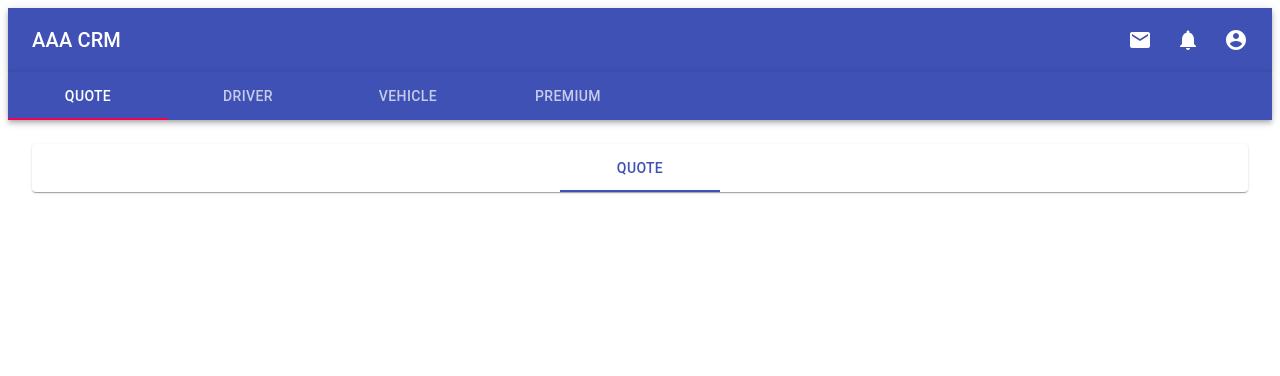
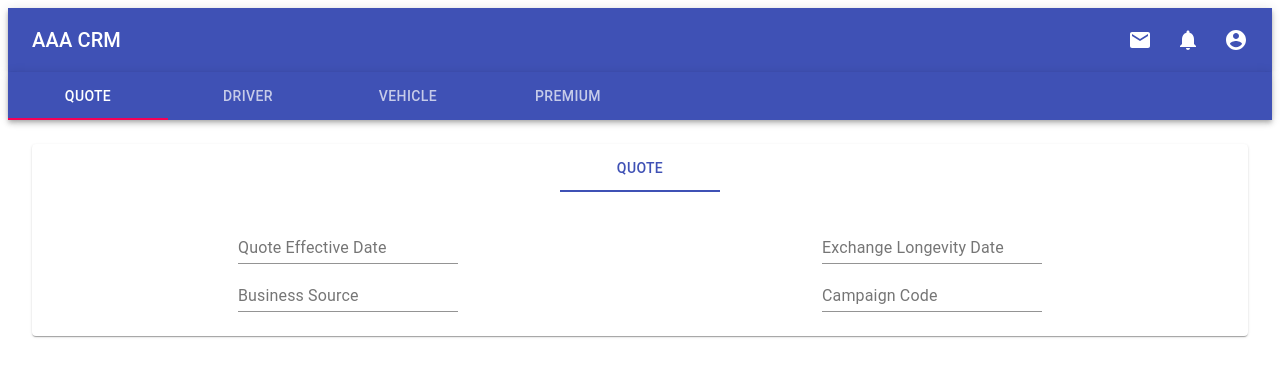
Before and after one commit to SammRosenthal/crm-test, a React (Create React App) app: page / in a window 1280 px wide. Shown: the top 376 px of the page. Built offline with nearby package versions, Linux system fonts and the light colour scheme.

Commit message:
started building the form for screens

```diff
--- a/src/components/auto/quote/quote/quote.js
+++ b/src/components/auto/quote/quote/quote.js
@@ -0,0 +1,28 @@
+import React from 'react';
+import Grid from '@material-ui/core/Grid';
+import TextField from '@material-ui/core/TextField';
+
+export default function Quote() {
+    return (
+        <>
+            <Grid
+            container
+            direction="row"
+            justify="space-around"
+            alignItems="center"
+            >
+                <TextField id="standard-basic" label="Quote Effective Date" />
+                <TextField id="standard-basic" label="Exchange Longevity Date" />
+            </Grid>
+            <Grid
+            container
+            direction="row"
+            justify="space-around"
+            alignItems="center"
+            >
+                <TextField id="standard-basic" label="Business Source" />
+                <TextField id="standard-basic" label="Campaign Code" />
+            </Grid>
+        </>
+    )
+}
--- a/src/components/auto/quote/quote/quoteTabs.js
+++ b/src/components/auto/quote/quote/quoteTabs.js
@@ -1,8 +1,38 @@
 import React from "react";
+import Quote from './quote';
 import { makeStyles } from "@material-ui/core/styles";
 import Paper from "@material-ui/core/Paper";
 import Tabs from "@material-ui/core/Tabs";
 import Tab from "@material-ui/core/Tab";
+import Box from "@material-ui/core/Box";
+import Typography from "@material-ui/core/Typography";
+
+function TabPanel(props) {
+  const { children, value, index, ...other } = props;
+
+  return (
+    <div
+      role="tabpanel"
+      hidden={value !== index}
+      id={`simple-tabpanel-${index}`}
+      aria-labelledby={`simple-tab-${index}`}
+      {...other}
+    >
+      {value === index && (
+        <Box p={3}>
+          <Typography>{children}</Typography>
+        </Box>
+      )}
+    </div>
+  );
+}
+
+function a11yProps(index) {
+  return {
+    id: `simple-tab-${index}`,
+    "aria-controls": `simple-tabpanel-${index}`,
+  };
+}
 
 const useStyles = makeStyles({
   root: {
@@ -27,8 +57,11 @@ export default function QuoteTabs() {
         textColor="primary"
         centered
       >
-        <Tab label="Quote" />
+        <Tab label="Quote"  {...a11yProps(0)}/>
       </Tabs>
+      <TabPanel value={value} index={0}>
+        <Quote />
+      </TabPanel>
     </Paper>
   );
 }
```
